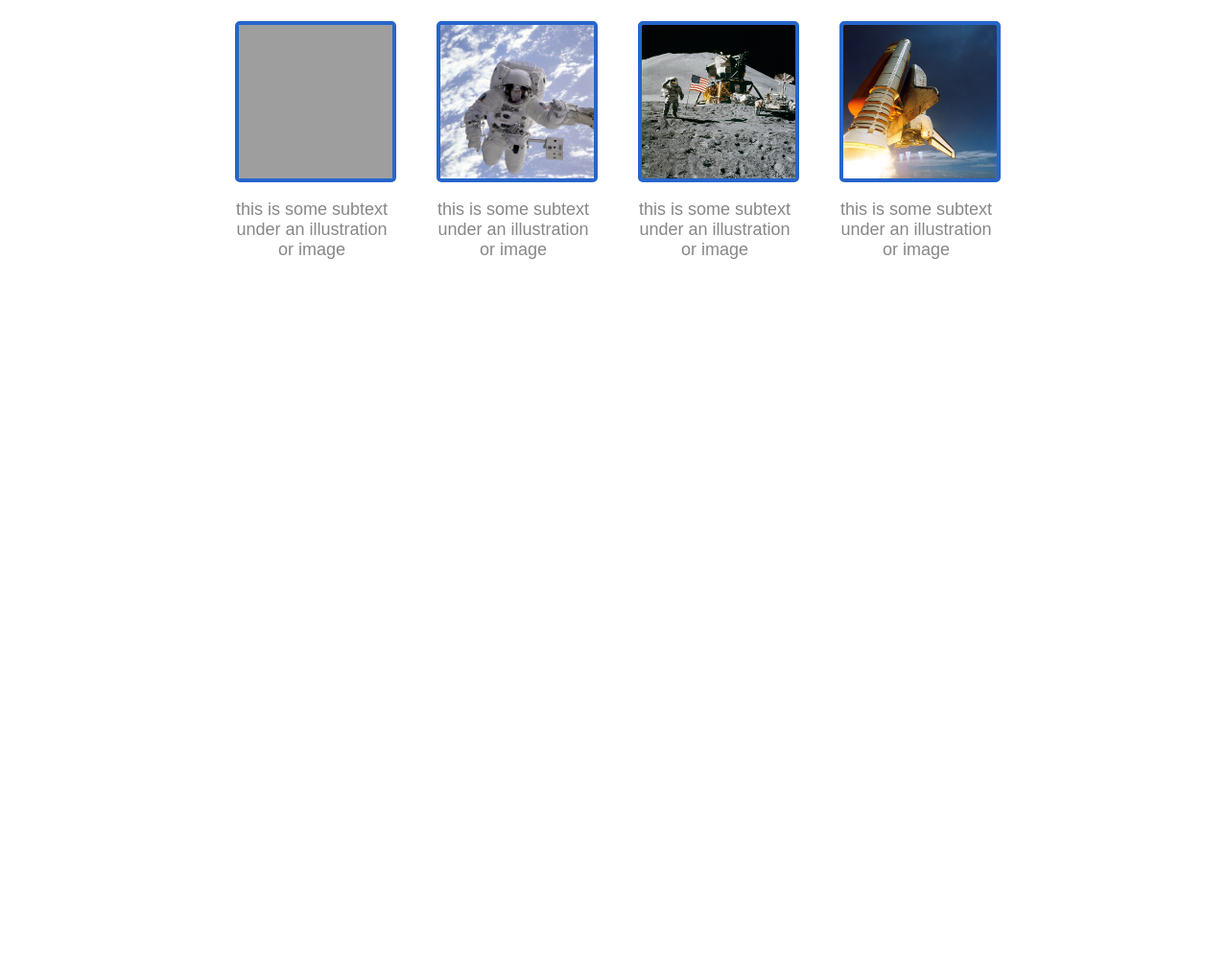
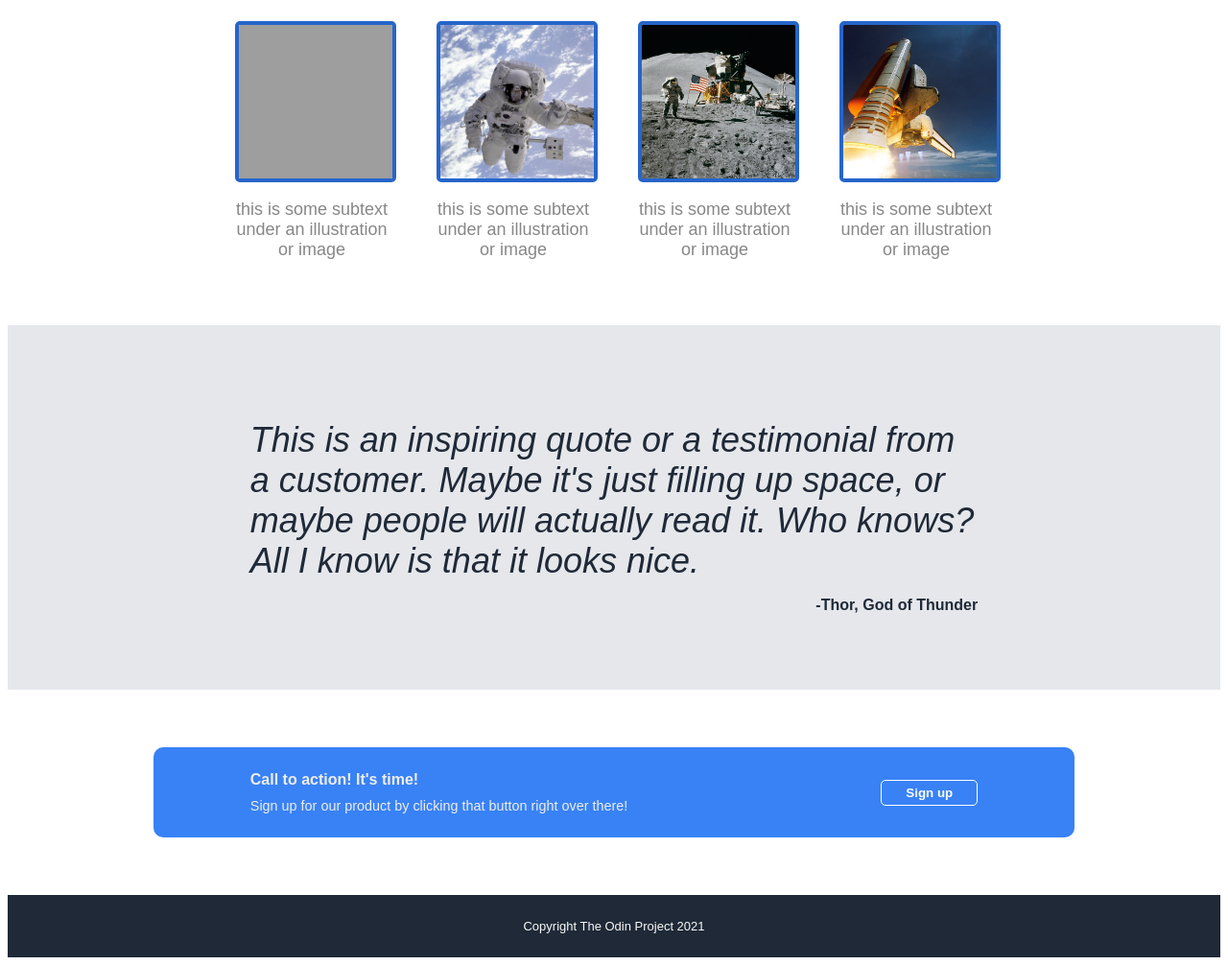
Before and after one commit to igeon22/o2_landing_page, a plain HTML site: page index.html in a window 1280 px wide. Shown: the part 500-1506 px from the top of the page at 96% size. Before the commit the page ends 800 px from the top, so only its background shows below. Drawn offline with Linux system fonts and the light colour scheme; grey boxes are pictures that could not be loaded.

Commit message:
Finished

```diff
--- a/index.html
+++ b/index.html
@@ -12,9 +12,9 @@
             <div class="logo">MySpace</div>
 
             <ul>
-                <li><a href="#">Link One</a></li>
-                <li><a href="#">Link Two</a></li>
-                <li><a href="#">Link Three</a></li>
+                <li><a href="#">Header Link One</a></li>
+                <li><a href="#">Header Link Two</a></li>
+                <li><a href="#">Header Link Three</a></li>
 
             </ul>
         </div>
@@ -58,7 +58,20 @@
         </div>
     </div>
 
+    <div class="quote">
+        <p class="quote-txt">This is an inspiring quote or a testimonial from a customer. Maybe it's just filling up space, or maybe people will actually read it. Who knows? All I know is that it looks nice.</p>
+        <p class="author">-Thor, God of Thunder</p>
+    </div>
 
+    <div class="call">
+        <div class="txt-c">
+            <p class="main-msg">Call to action! It's time!</p>
+            <p class="sec-msg">Sign up for our product by clicking that button right over there!</p>
+        </div>
+        <button>Sign up</button>
+    </div>
+
+    <div class="footer">Copyright  The Odin Project 2021</div>
 
 
 </body>
--- a/style.css
+++ b/style.css
@@ -25,14 +25,14 @@ ul{
     padding: 0;
     align-items: center;
     margin: 0;
-    gap: 10px;
+    gap: 20px;
 }
 
 a{
     text-decoration: none;
     color: #E5E7EB;
     font-family: sans-serif;
-    font-size: 18px;
+    font-size: 15px;
     margin: 0;
 }
 
@@ -64,6 +64,7 @@ a{
     flex-wrap: wrap;
 }
 
+
 .pres-txt p,.block p{
     font-size: 18px;
     color: #E5E7EB;
@@ -75,13 +76,14 @@ a{
     text-align: center;
 }
 
-.pres-txt button{
+.pres-txt button, .call button{
     background-color: #3882F6;
     color: white;
     border: none;
     padding: 5px 25px;
     border-radius: 5px;
     font-weight: bold;
+    cursor: pointer;
 
 }
 
@@ -137,4 +139,74 @@ img{
     display: flex;
     justify-content: center;
     gap: 50px;
+    margin-bottom: 50px;
 }
+
+.quote{
+    display: flex;
+    flex-direction: column;
+    justify-content: center;
+    background-color: #E5E7EB;
+    padding:5% 20%;
+}
+
+.quote-txt{
+    font-size: 36px;
+    font-weight: lighter;
+    font-style: italic;
+    color: #1F2937;
+    margin-bottom: 0;
+}
+
+.author{
+    color: #1F2937;
+    text-align: right;
+    font-weight: bold;
+
+}
+
+.call{
+    background-color: #3882F6;
+    color: white;
+    display: flex;
+    width: 60%;
+    margin: 60px auto;
+    align-items: center;
+    border-radius: 10px;
+    padding: 25px 8%;
+    color: #efeded;
+
+}
+
+.call button{
+    border: 1px solid white;
+
+}
+
+.main-msg{
+    font-weight: bold;
+}
+
+.call p{
+    margin: 0;
+}
+
+.txt-c{
+    display: flex;
+    flex-direction: column;
+    gap: 10px;
+    flex: auto;
+}
+
+.sec-msg{
+    font-size:0.9rem;
+}
+.footer{
+    background-color: #1F2937;
+    color: #F9FAF8;
+    padding: 25px;
+    display: flex;
+    justify-content: center;
+    align-items: center;
+    font-size: small;
+}
```
